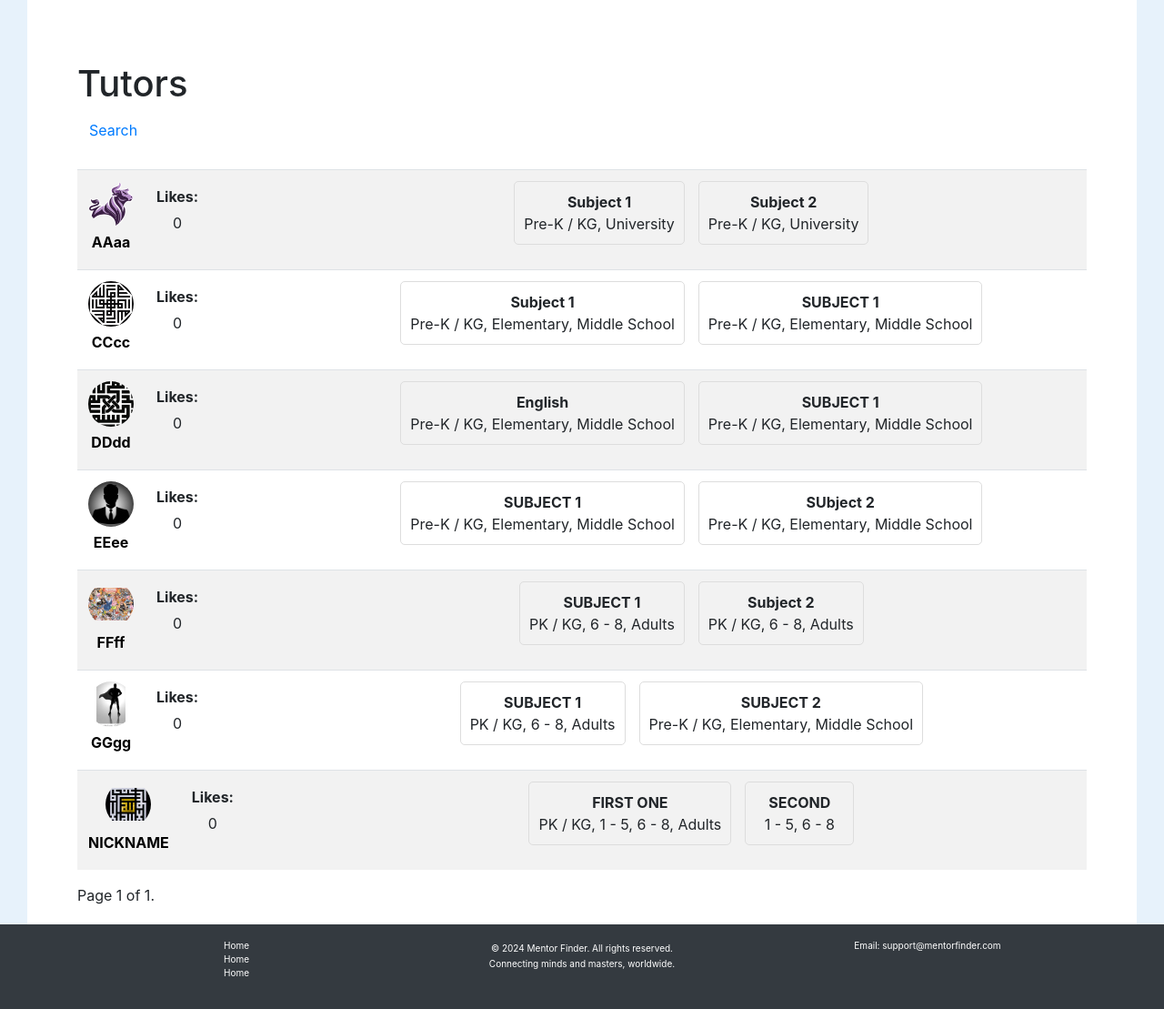
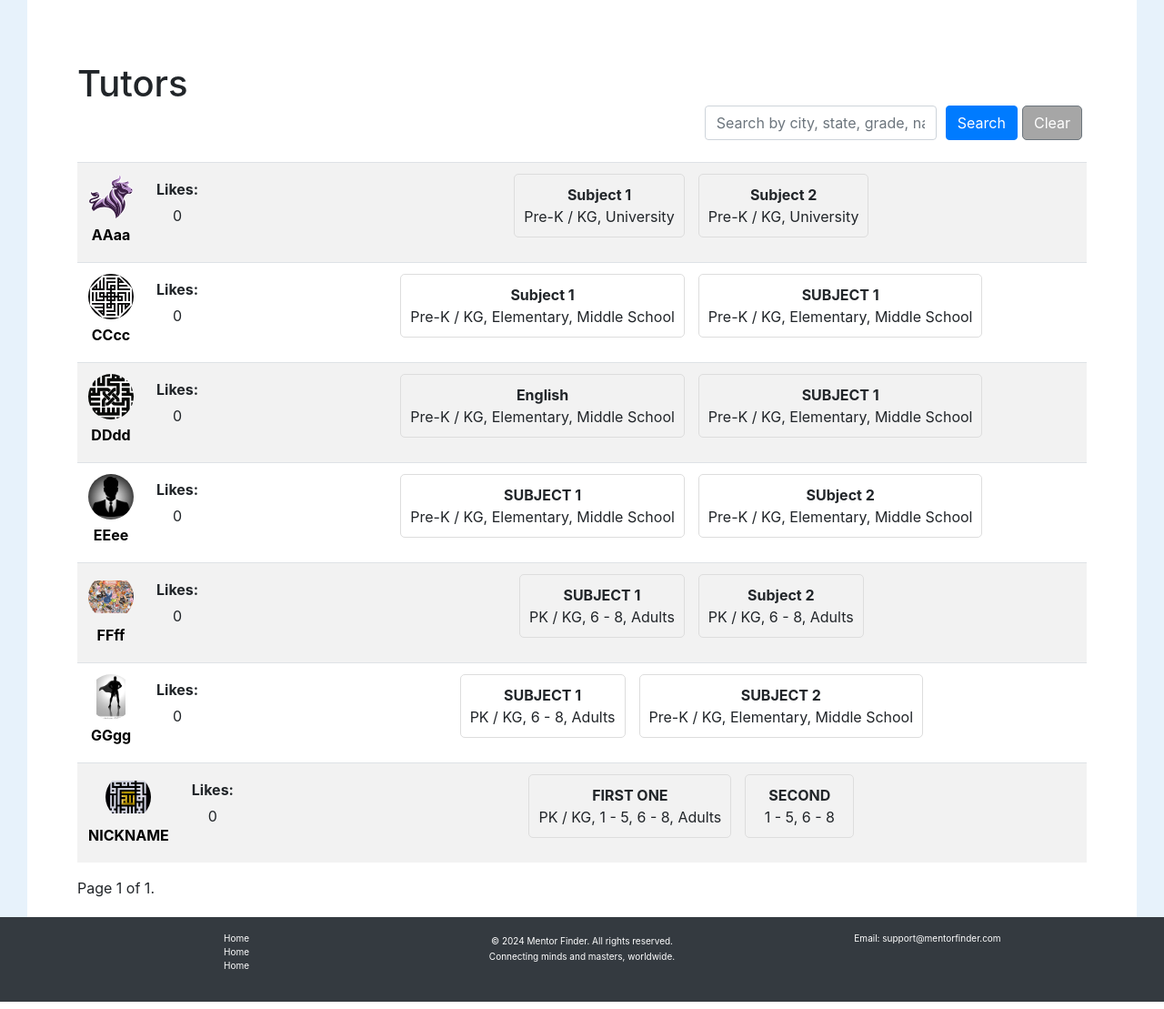
Before and after one commit to TulioPerez/TutorHub, a Django app: page / in a window 1280 px wide. Shown: the part 74-1183 px from the top of the page at 91% size. Run offline with Django 5.2, Linux system fonts and the light colour scheme; data comes from the database, SQL or seed files in the repository; some libraries are stand-ins or nearby versions.

Commit message:
finalized search

```diff
--- a/tutorhubproject/tutorhub/static/tutorhub/styles.css
+++ b/tutorhubproject/tutorhub/static/tutorhub/styles.css
@@ -163,6 +163,12 @@ textarea {
     min-height: 400px;
 }
 
+#search-input {
+    width: 255px;
+    display: flex;
+    max-width: 500px;
+    margin: 0 10px;
+}
 
 .clickable-row {
     cursor: pointer;
--- a/tutorhubproject/tutorhub/templates/tutorhub/index.html
+++ b/tutorhubproject/tutorhub/templates/tutorhub/index.html
@@ -2,14 +2,15 @@
 {% load static %}
 {% block body %}
 <div class="container mt-5">
-    <div id="search-container" class="mb-4">
-        <h1 id="page-title">Tutors</h1>
-        <form id="search-form" action="{% url 'index' %}" method="get" class="d-none">
-            <div class="form-group">
-                <input type="text" name="q" id="search-input" class="form-control" placeholder="Search by city, state, grade level, nickname, first or last name">
-            </div>
+    <h1 id="page-title" class="mb-0">Tutors</h1>
+
+    <div id="search-container" class="mb-4 d-flex justify-content-end align-items-center">
+        <!-- Search Form -->
+        <form id="search-form" action="{% url 'index' %}" method="get" class="d-flex align-items-center">
+            <input type="text" name="q" id="search-input" class="form-control me-2" placeholder="Search by city, state, grade, name" value="{{ request.GET.q|default:'' }}">
+            <button type="submit" class="btn btn-primary me-2">Search</button>
+            <a href="{% url 'index' %}" class="btn btn-secondary">Clear</a>
         </form>
-        <button id="toggle-search" class="btn btn-link">Search</button>
     </div>
 
     <table class="table table-striped">
```
